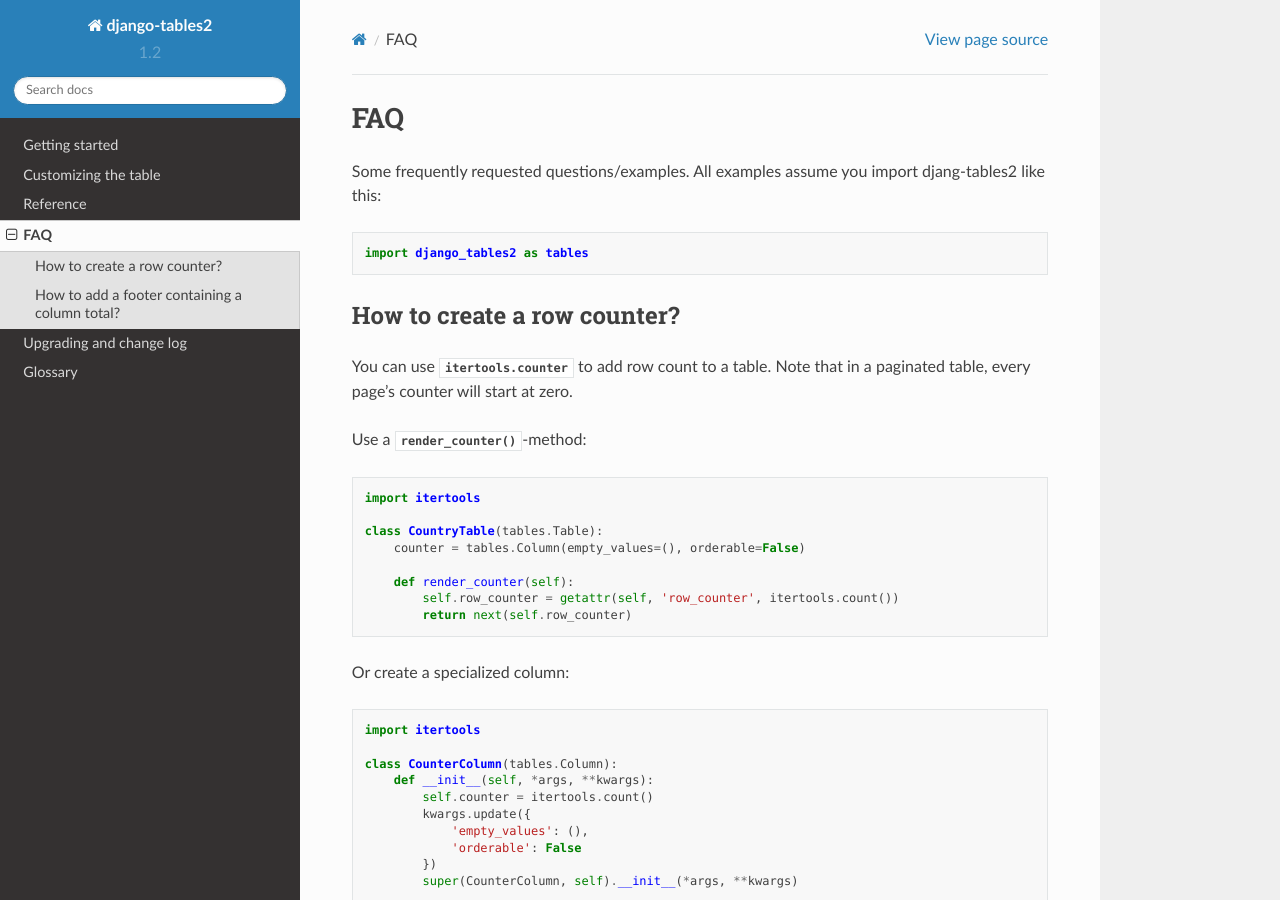
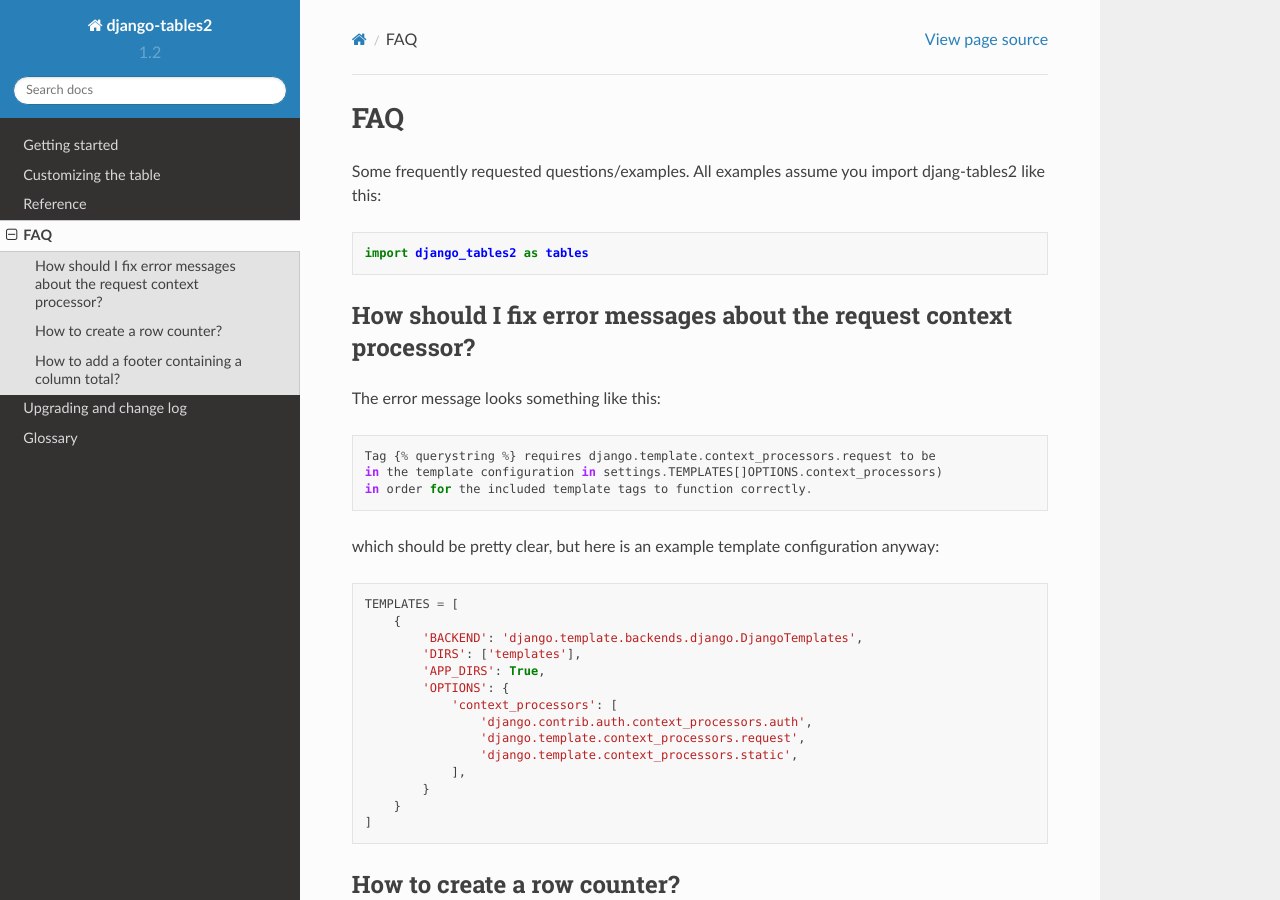
Before and after one commit to jieter/django-tables2, a Sphinx documentation site: the page built from docs/pages/faq.rst, in a window 1280 px wide and 900 px high. Built offline with Sphinx 7.4.7 and the Read the Docs theme 2.0.0, drawn with Linux system fonts in a browser that asks for light colours.

Commit message:
Add question about context_processors

```diff
--- a/docs/pages/faq.rst
+++ b/docs/pages/faq.rst
@@ -1,4 +1,8 @@
 .. _faq:
+
+..
+    Any code examples in this file should have a corresponding test in
+    tests/test_faq.py
 
 FAQ
 ===
@@ -7,6 +11,32 @@ Some frequently requested questions/examples. All examples assume you
 import djang-tables2 like this::
 
     import django_tables2 as tables
+
+How should I fix error messages about the request context processor?
+--------------------------------------------------------------------
+
+The error message looks something like this::
+
+    Tag {% querystring %} requires django.template.context_processors.request to be
+    in the template configuration in settings.TEMPLATES[]OPTIONS.context_processors)
+    in order for the included template tags to function correctly.
+
+which should be pretty clear, but here is an example template configuration anyway::
+
+    TEMPLATES = [
+        {
+            'BACKEND': 'django.template.backends.django.DjangoTemplates',
+            'DIRS': ['templates'],
+            'APP_DIRS': True,
+            'OPTIONS': {
+                'context_processors': [
+                    'django.contrib.auth.context_processors.auth',
+                    'django.template.context_processors.request',
+                    'django.template.context_processors.static',
+                ],
+            }
+        }
+    ]
 
 How to create a row counter?
 ----------------------------
```
